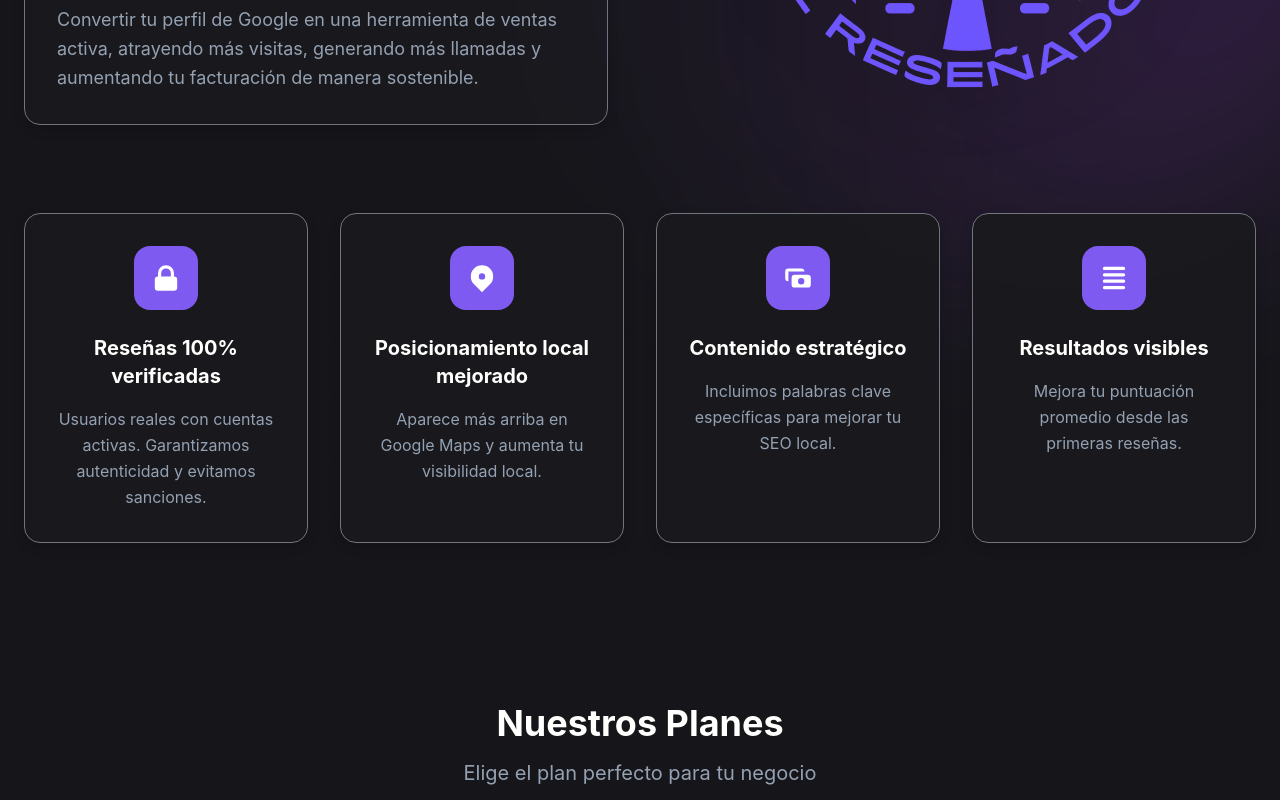
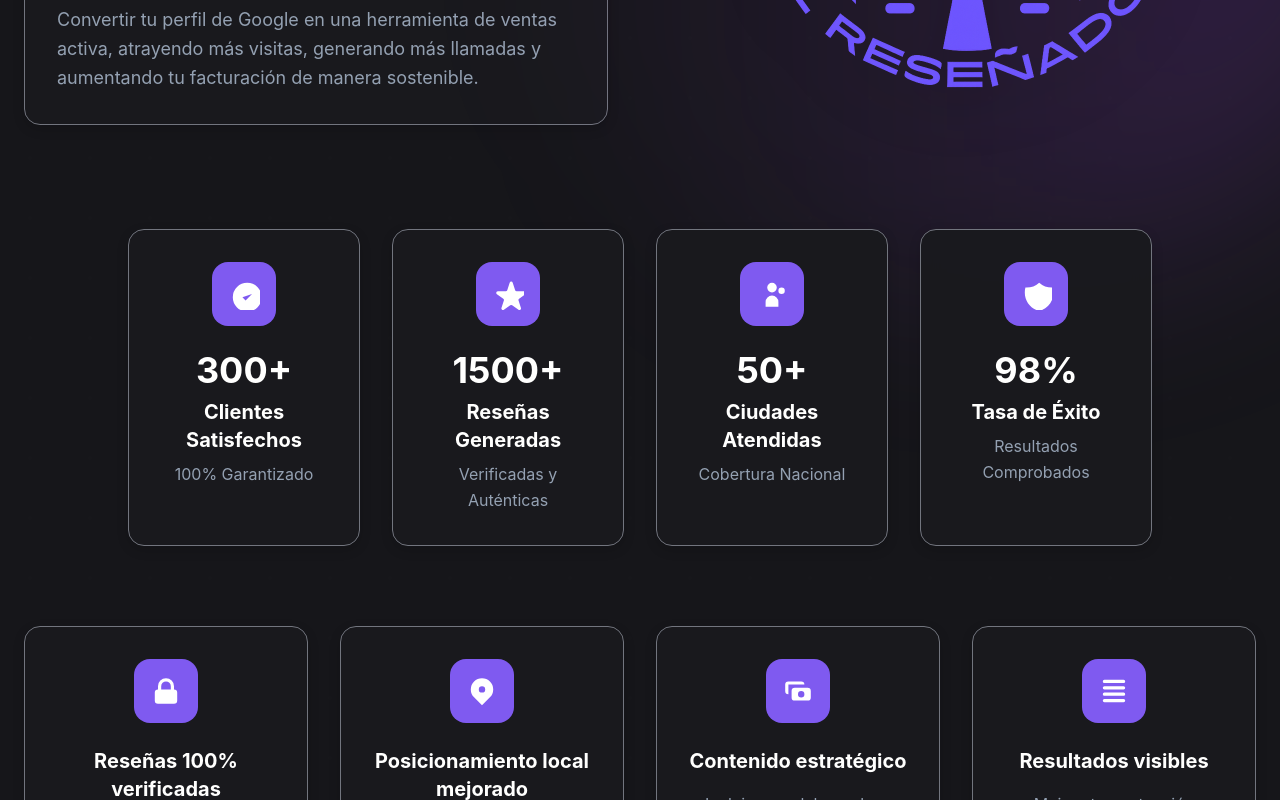
Before and after one commit to AXELRAYO990/ElRESENADOR, a React (Vite) app: page / in a window 1280 px wide. Shown: the part 2000-2800 px from the top of the page. Built offline with nearby package versions, Linux system fonts and the light colour scheme.

Commit message:
Agregada sección de estadísticas animadas con contador de 0 a 300+ clientes satisfechos y más métricas impactantes

```diff
--- a/src/App.tsx
+++ b/src/App.tsx
@@ -1,4 +1,4 @@
-import { useState } from 'react'
+import { useState, useEffect, useRef } from 'react'
 import './App.css'
 
 function App() {
@@ -11,6 +11,46 @@ function App() {
   const closeMenu = () => {
     setIsMenuOpen(false);
   };
+
+  // Contador animado
+  useEffect(() => {
+    const counters = document.querySelectorAll('.counter')
+    const speed = 200
+
+    const animateCounter = (counter: Element) => {
+      const target = parseInt(counter.getAttribute('data-target') || '0')
+      const count = parseInt(counter.textContent || '0')
+      const increment = target / speed
+
+      if (count < target) {
+        counter.textContent = Math.ceil(count + increment).toString()
+        setTimeout(() => animateCounter(counter), 1)
+      } else {
+        counter.textContent = target.toString()
+      }
+    }
+
+    // Intersection Observer para animar cuando el elemento sea visible
+    const observer = new IntersectionObserver((entries) => {
+      entries.forEach(entry => {
+        if (entry.isIntersecting) {
+          const counter = entry.target
+          animateCounter(counter)
+          observer.unobserve(counter)
+        }
+      })
+    }, { threshold: 0.5 })
+
+    counters.forEach(counter => {
+      observer.observe(counter)
+    })
+
+    return () => {
+      counters.forEach(counter => {
+        observer.unobserve(counter)
+      })
+    }
+  }, [])
 
   return (
     <div className="min-h-screen bg-primary-dark">
@@ -226,6 +266,63 @@ function App() {
                 <img src="/logor.png" alt="EL RESEÑADOR" className="w-full max-w-lg mx-auto drop-shadow-2xl" />
               </div>
               <div className="absolute inset-0 bg-gradient-to-r from-highlight/20 to-purple-500/20 rounded-full blur-3xl transform scale-150"></div>
+            </div>
+          </div>
+
+          {/* Estadísticas Animadas */}
+          <div className="text-center my-20">
+            <div className="grid md:grid-cols-4 gap-8 max-w-5xl mx-auto">
+              <div className="glass-card p-8 rounded-2xl hover-elegant transform hover:scale-105 transition-all duration-300">
+                <div className="w-16 h-16 highlight-bg rounded-2xl flex items-center justify-center mb-6 mx-auto">
+                  <svg className="w-8 h-8 text-white" fill="currentColor" viewBox="0 0 20 20">
+                    <path d="M9 12l2 2 4-4m6 2a9 9 0 11-18 0 9 9 0 0118 0z"/>
+                  </svg>
+                </div>
+                <div className="text-4xl font-bold text-headline mb-2">
+                  <span className="counter" data-target="300">0</span>+
+                </div>
+                <h3 className="text-xl font-bold text-headline mb-2">Clientes Satisfechos</h3>
+                <p className="text-paragraph">100% Garantizado</p>
+              </div>
+
+              <div className="glass-card p-8 rounded-2xl hover-elegant transform hover:scale-105 transition-all duration-300">
+                <div className="w-16 h-16 highlight-bg rounded-2xl flex items-center justify-center mb-6 mx-auto">
+                  <svg className="w-8 h-8 text-white" fill="currentColor" viewBox="0 0 20 20">
+                    <path d="M11.049 2.927c.3-.921 1.603-.921 1.902 0l1.519 4.674a1 1 0 00.95.69h4.915c.969 0 1.371 1.24.588 1.81l-3.976 2.888a1 1 0 00-.363 1.118l1.518 4.674c.3.922-.755 1.688-1.538 1.118l-3.976-2.888a1 1 0 00-1.176 0l-3.976 2.888c-.783.57-1.838-.197-1.538-1.118l1.518-4.674a1 1 0 00-.363-1.118l-3.976-2.888c-.784-.57-.38-1.81.588-1.81h4.914a1 1 0 00.951-.69l1.519-4.674z"/>
+                  </svg>
+                </div>
+                <div className="text-4xl font-bold text-headline mb-2">
+                  <span className="counter" data-target="1500">0</span>+
+                </div>
+                <h3 className="text-xl font-bold text-headline mb-2">Reseñas Generadas</h3>
+                <p className="text-paragraph">Verificadas y Auténticas</p>
+              </div>
+
+              <div className="glass-card p-8 rounded-2xl hover-elegant transform hover:scale-105 transition-all duration-300">
+                <div className="w-16 h-16 highlight-bg rounded-2xl flex items-center justify-center mb-6 mx-auto">
+                  <svg className="w-8 h-8 text-white" fill="currentColor" viewBox="0 0 20 20">
+                    <path d="M13 6a3 3 0 11-6 0 3 3 0 016 0zM18 8a2 2 0 11-4 0 2 2 0 014 0zM14 15a4 4 0 00-8 0v3h8v-3z"/>
+                  </svg>
+                </div>
+                <div className="text-4xl font-bold text-headline mb-2">
+                  <span className="counter" data-target="50">0</span>+
+                </div>
+                <h3 className="text-xl font-bold text-headline mb-2">Ciudades Atendidas</h3>
+                <p className="text-paragraph">Cobertura Nacional</p>
+              </div>
+
+              <div className="glass-card p-8 rounded-2xl hover-elegant transform hover:scale-105 transition-all duration-300">
+                <div className="w-16 h-16 highlight-bg rounded-2xl flex items-center justify-center mb-6 mx-auto">
+                  <svg className="w-8 h-8 text-white" fill="currentColor" viewBox="0 0 20 20">
+                    <path d="M9 12l2 2 4-4m5.618-4.016A11.955 11.955 0 0112 2.944a11.955 11.955 0 01-8.618 3.04A12.02 12.02 0 003 9c0 5.591 3.824 10.29 9 11.622 5.176-1.332 9-6.03 9-11.622 0-1.042-.133-2.052-.382-3.016z"/>
+                  </svg>
+                </div>
+                <div className="text-4xl font-bold text-headline mb-2">
+                  <span className="counter" data-target="98">0</span>%
+                </div>
+                <h3 className="text-xl font-bold text-headline mb-2">Tasa de Éxito</h3>
+                <p className="text-paragraph">Resultados Comprobados</p>
+              </div>
             </div>
           </div>
 
```
